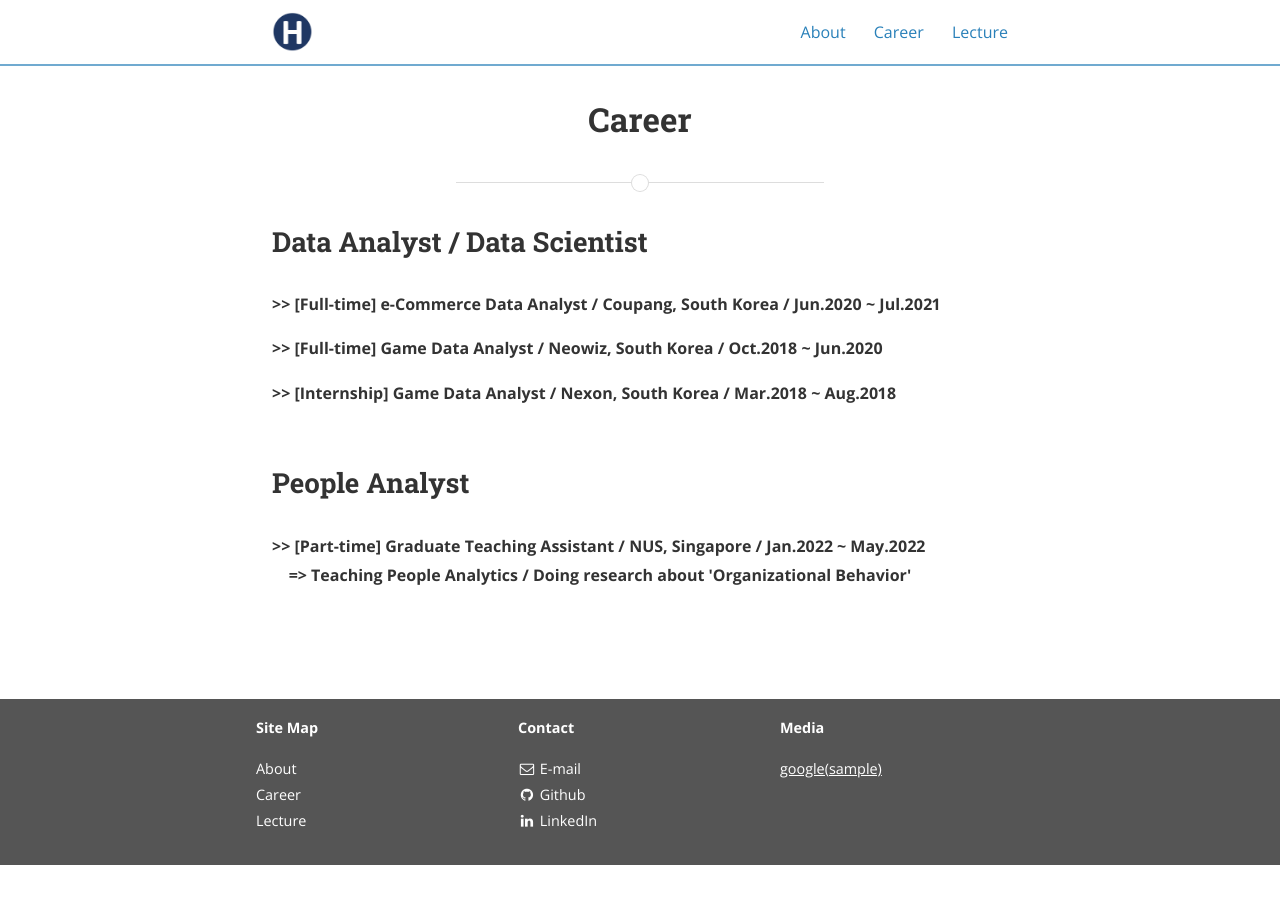
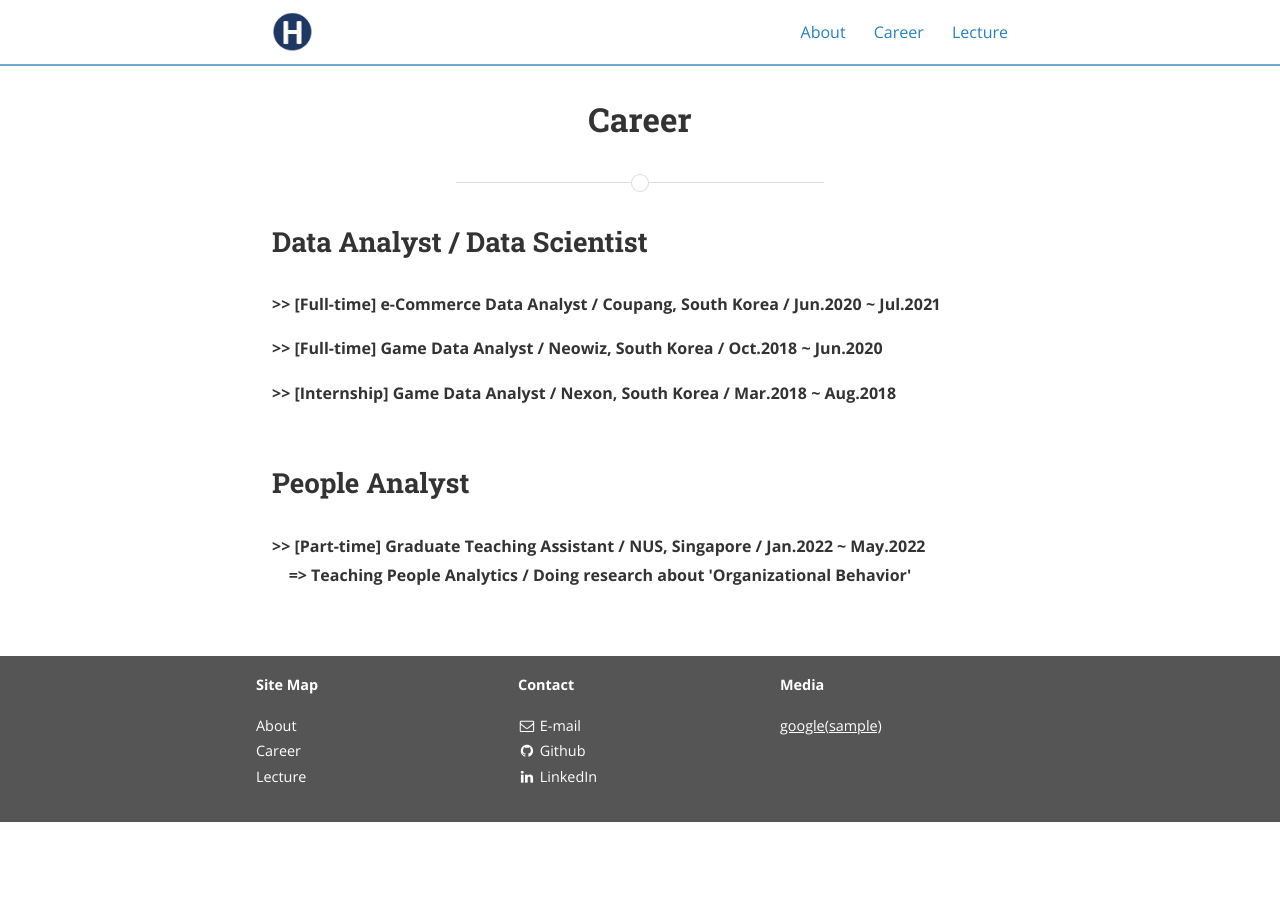
Before and after one commit to hwaneest/github.io, a Jekyll site: the page built from posts.md, in a window 1280 px wide. Built offline with Jekyll 4.4.1, drawn with Linux system fonts in a browser that asks for light colours; nearby versions of some CDN libraries.

Commit message:
career done

```diff
--- a/posts.md
+++ b/posts.md
@@ -44,7 +44,6 @@ main_nav: true
 </ul>
 
 <p><br /></p>
-<p><br /></p>
 
 
 <!--
```
Also changed, not shown: 2 other files.
